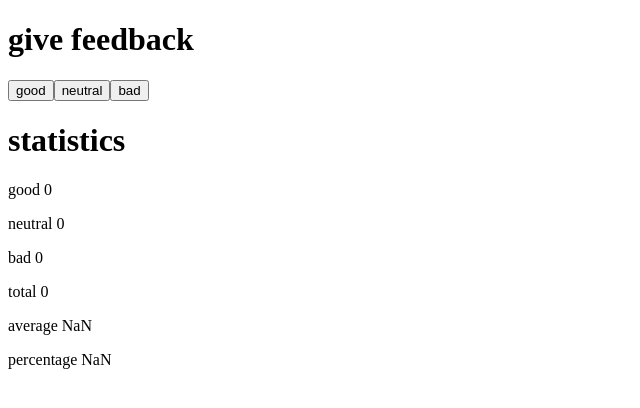
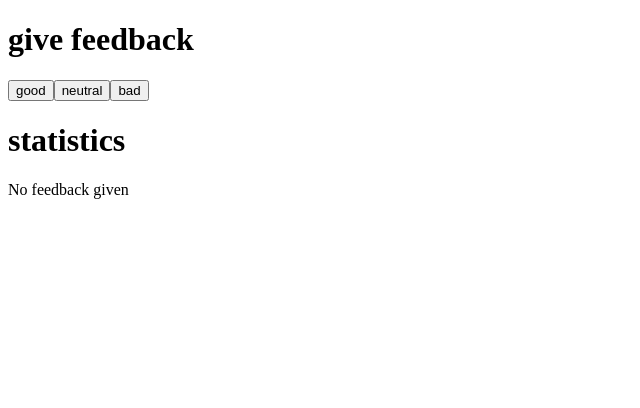
Before and after one commit to eLyiN/full-stack-open-2022, a React (Create React App) app in the folder part1/unicafe/: page / in a window 1280 px wide. Shown: the top 408 px of the page, without its empty margins (0-640 px from the left). Built offline with nearby package versions, Linux system fonts and the light colour scheme.

Commit message:
exercise 1.9: unicafe step 4

```diff
--- a/part1/unicafe/src/App.js
+++ b/part1/unicafe/src/App.js
@@ -9,6 +9,7 @@ const Button = (props) => (
 const Statistics = (props) => {
   const result = ((props.good - props.bad) / (props.good + props.bad + props.neutral))
   const percentage = (props.good / (props.good + props.bad + props.neutral) * 100)
+  if (!props.good && !props.bad && !props.neutral) return (<div>No feedback given</div>)
   return (
     <div>
       <p>good {props.good}</p>
@@ -16,11 +17,9 @@ const Statistics = (props) => {
       <p>bad {props.bad}</p>
       <p>total {props.good + props.bad + props.neutral}</p>
       <p>average {result}</p>
-      <p>percentage {percentage}</p>
+      <p>positive {percentage} %</p>
     </div>
   )
-
-
 }
 
 const App = () => {
@@ -37,7 +36,7 @@ const App = () => {
       <Button handleClick={() => setNeutral(neutral + 1)} text="neutral" />
       <Button handleClick={() => setBad(bad + 1)} text="bad" />
       <h1>statistics</h1>
-      <Statistics good={good} bad={bad} neutral={neutral}/>
+      <Statistics good={good} bad={bad} neutral={neutral} />
     </div>
   )
 }
```
Also changed, not shown: 1 other file (tests, documents, lock files or other folders).
